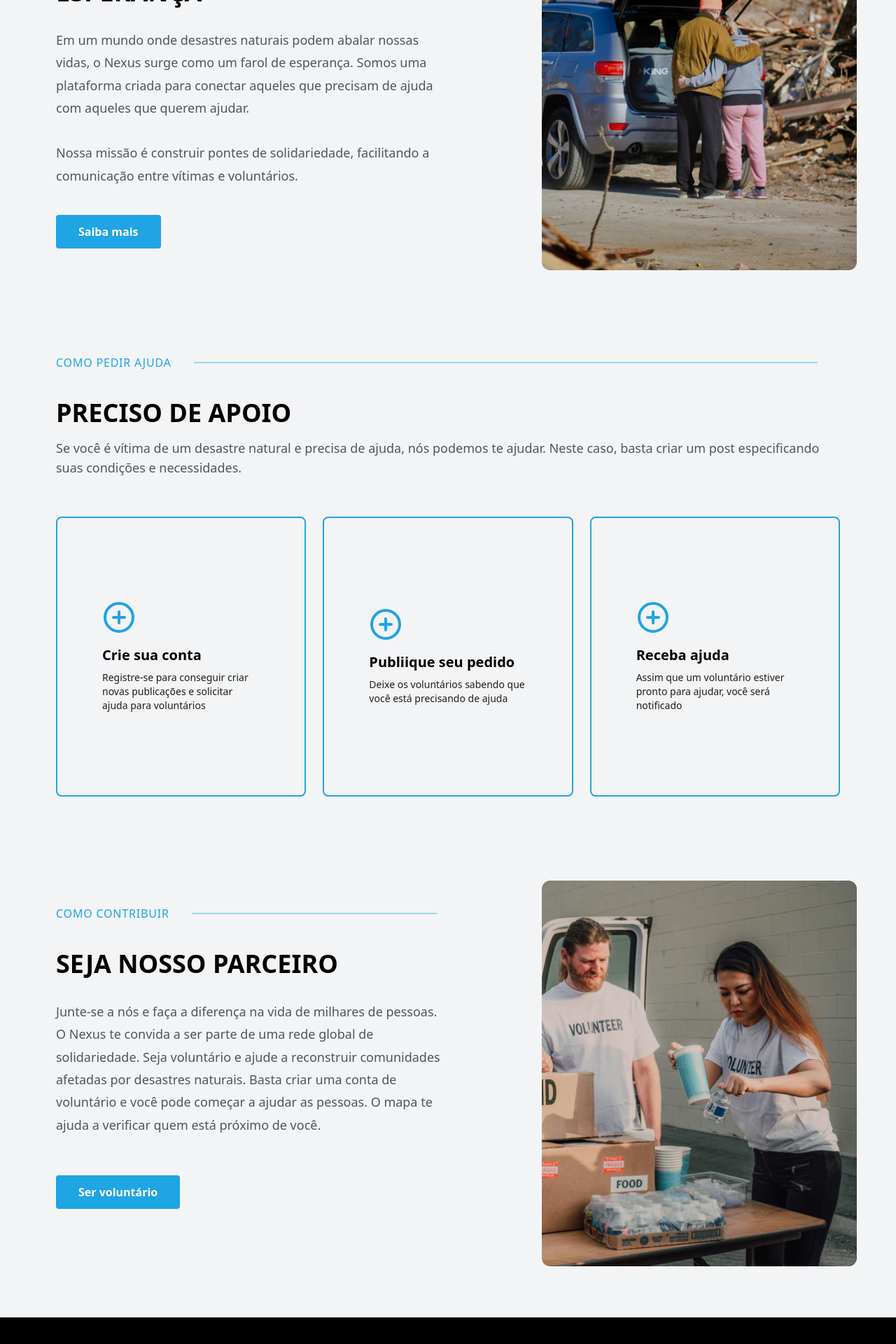
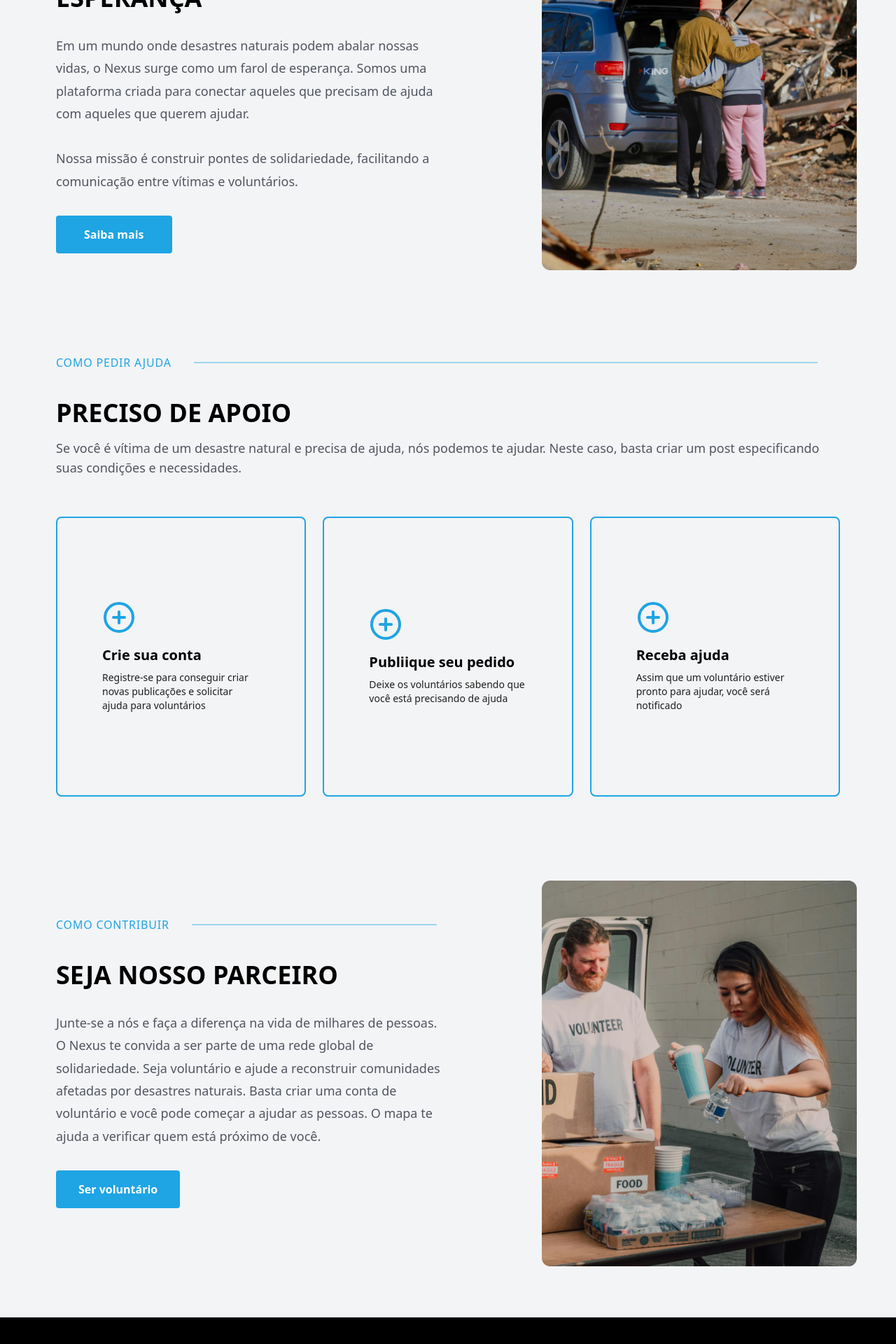
Before and after one commit to enzomurayama/nexus, a React (Vite) app in the folder frontend/: page / in a window 1280 px wide. Shown: the part 978-2898 px from the top of the page at 70% size. Built offline with nearby package versions, Linux system fonts and the light colour scheme.

Commit message:
Fix: links da home

```diff
--- a/frontend/src/pages/Home.jsx
+++ b/frontend/src/pages/Home.jsx
@@ -21,7 +21,7 @@ export default function Home() {
             </h2>
 
             <a
-              href="pages/mural.html"
+              href="/mural"
               className="bg-white text-[#1E1E1E] font-semibold py-4 px-10 rounded hover:bg-[#D9D9D9] transition duration-300"
             >
               Quero ajudar
@@ -64,15 +64,14 @@ export default function Home() {
             ajudar.
           </p>
 
-          <p className="text-[#525560] text-lg" style={{"line-height": '1.8'}}
+          <p className="text-[#525560] text-lg mb-12" style={{"line-height": '1.8'}}
           >
             Nossa missão é construir pontes de solidariedade, facilitando a
             comunicação entre vítimas e voluntários.
           </p>
 
-          <button className="bg-[#1FA4E4] text-white font-semibold mt-10 py-3 px-8 rounded hover:bg-[#006BB1]">
-            <a href="pages/sobre.html">Saiba mais</a>
-          </button>
+          <a href="/sobre" className="bg-[#1FA4E4] text-white font-semibold py-4 px-10 rounded hover:bg-[#006BB1]">Saiba mais</a>
+
         </div>
 
         <div style={{"width": '450px', 'height': '600px'}} className="lg:block hidden">
@@ -203,7 +202,7 @@ export default function Home() {
           <h2 className="text-4xl font-bold mb-4 mt-10">SEJA NOSSO PARCEIRO</h2>
 
           <p
-            className="text-lg text-[#525560] md:text-start text-justify mt-8 mb-4"
+            className="text-lg text-[#525560] md:text-start text-justify mt-8 mb-12"
             style={{"line-height": '1.8'}}
           >
             Junte-se a nós e faça a diferença na vida de milhares de pessoas. O
@@ -214,9 +213,8 @@ export default function Home() {
             próximo de você.
           </p>
 
-          <button className="bg-[#1FA4E4] text-white font-bold mt-10 py-3 px-8 rounded hover:bg-[#006BB1]">
-            <a href="/src/pages/cadastro.html">Ser voluntário</a>
-          </button>
+          <a className="bg-[#1FA4E4] text-white font-bold py-4 px-8 rounded hover:bg-[#006BB1]" href="/register">Ser voluntário</a>
+
         </div>
 
         <div style={{"width": '450px', 'height': '600px'}} className="lg:block hidden">
```
